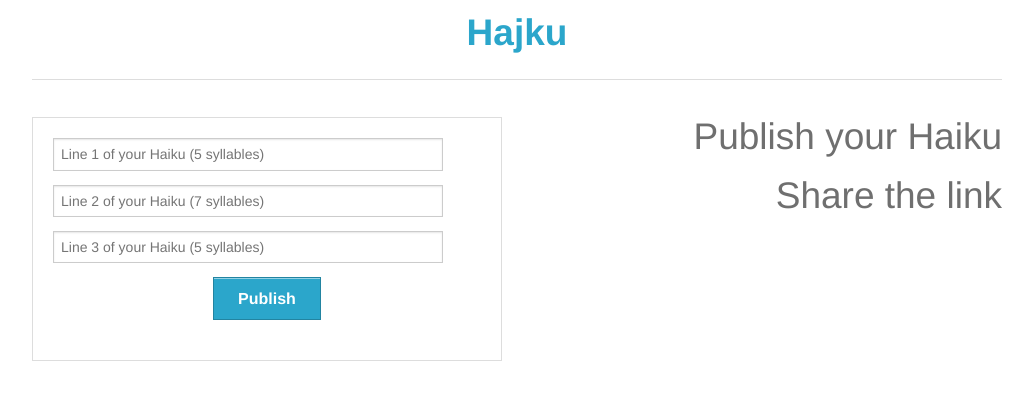
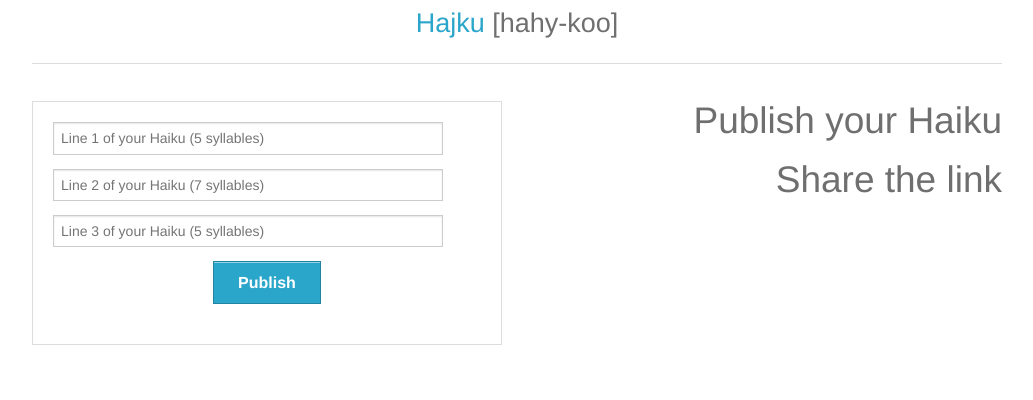
Before and after one commit to aareet/hajku, a Flask app: page / in a window 1280 px wide. Shown: the top 400 px of the page, without its empty margins (123-1156 px from the left). Run offline with Flask 2, Linux system fonts and the light colour scheme.

Commit message:
Resizing header

```diff
--- a/templates/base.html
+++ b/templates/base.html
@@ -22,7 +22,7 @@
         <nav class="topbar">
         	<div class="row" align="center">
         		<div class="large-12 columns">
-		        	<h2><a href="http://hajku.herokuapp.com">Hajku</a></h2>
+		        	<h3 class="subheader"><a href="http://hajku.herokuapp.com">Hajku</a> [hahy-koo]</h3>
 		        	<hr/>
 		        </div>
         	</div>
```
